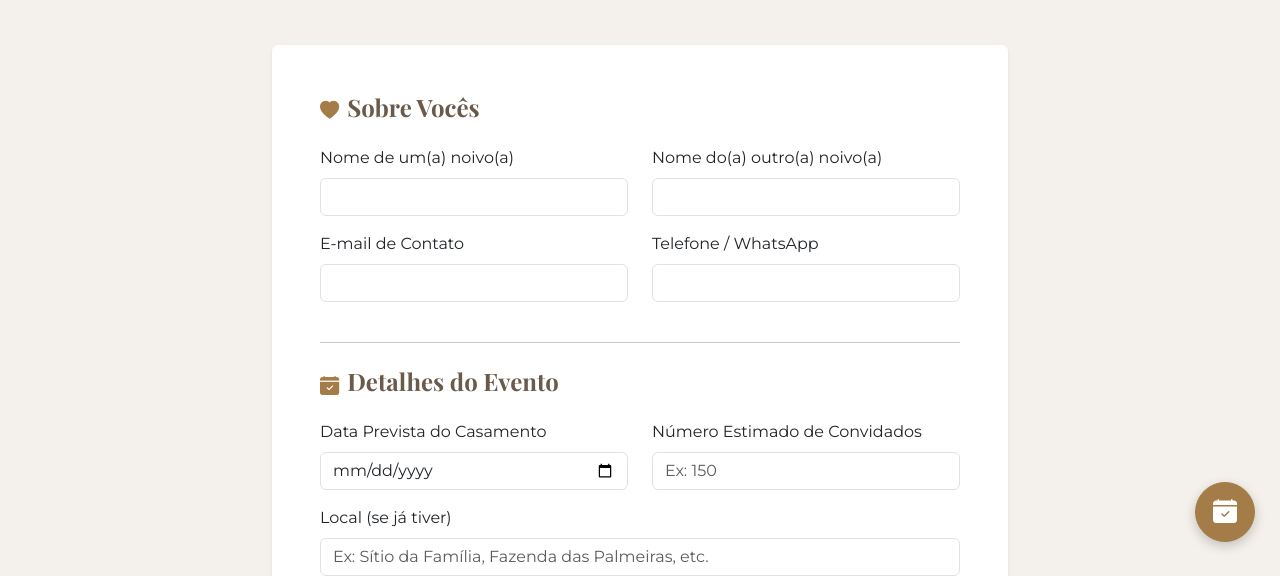
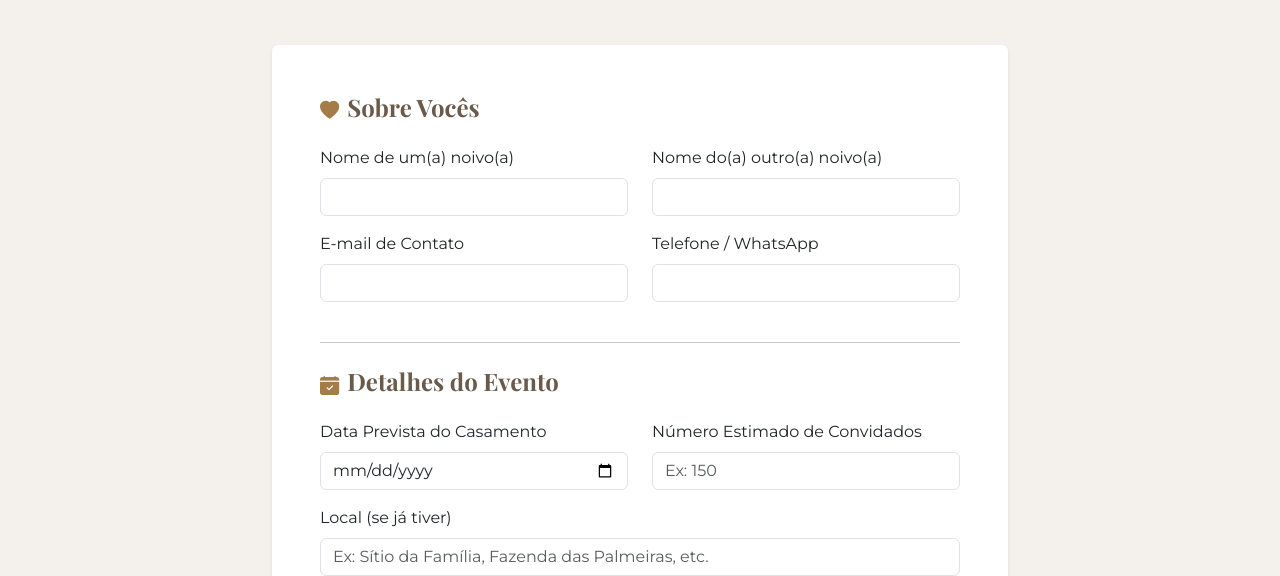
Before and after one commit to FlavioLui/CasamentoSertanejo, a plain HTML site: page Pages/orcamento.html in a window 1280 px wide. Shown: the part 233-809 px from the top of the page. Drawn offline with nearby package versions, Linux system fonts and the light colour scheme.

Commit message:
orcamento.html

```diff
--- a/Pages/orcamento.html
+++ b/Pages/orcamento.html
@@ -15,9 +15,7 @@
 </head>
 <body>
 
-     <button class="btn btn-primary btn-lg floating-quote-btn" type="button" data-bs-toggle="offcanvas" data-bs-target="#offcanvasOrcamento" title="Solicite um Orçamento Rápido">
-    <i class="bi bi-calendar-check-fill"></i>
-</button>
+
 
        <nav class="navbar navbar-expand-lg navbar-dark bg-dark sticky-top">
         <div class="container">
```
